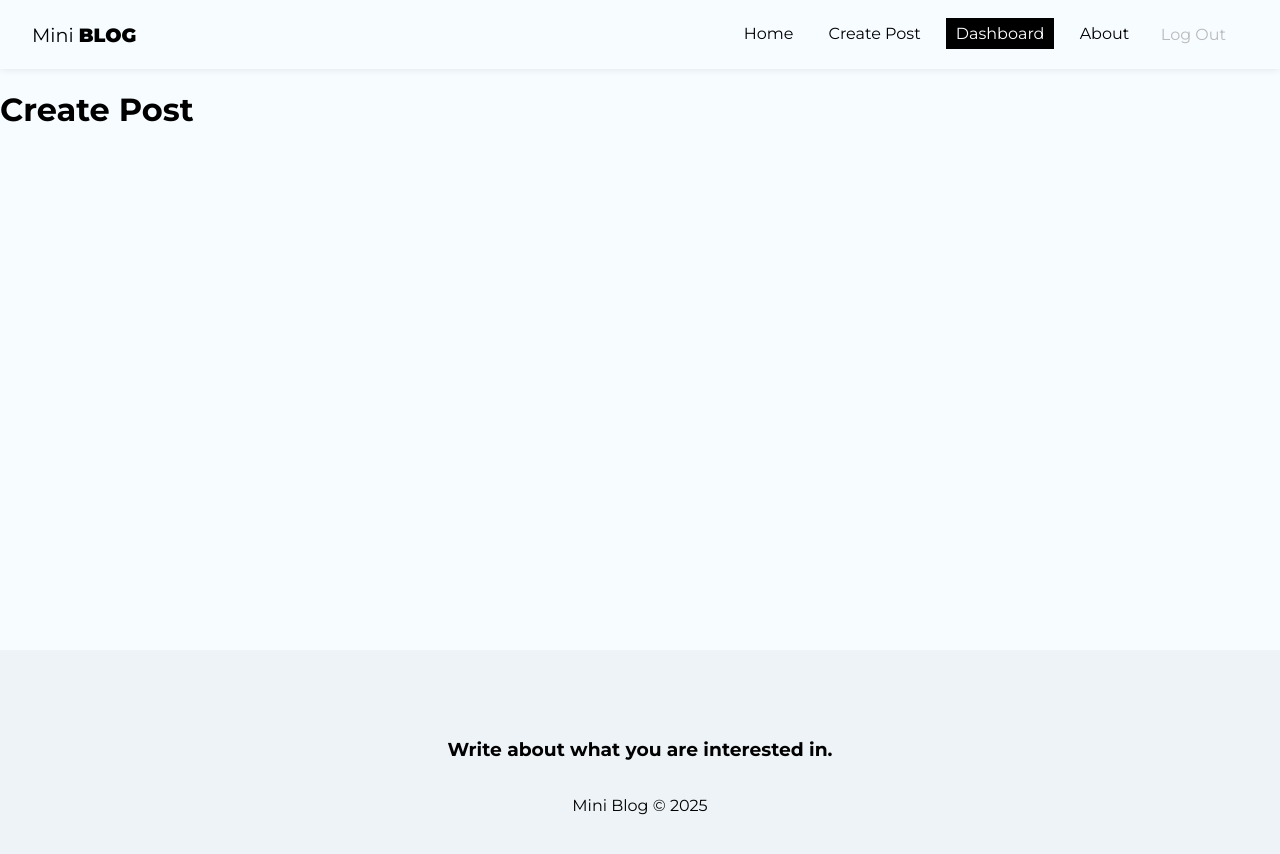
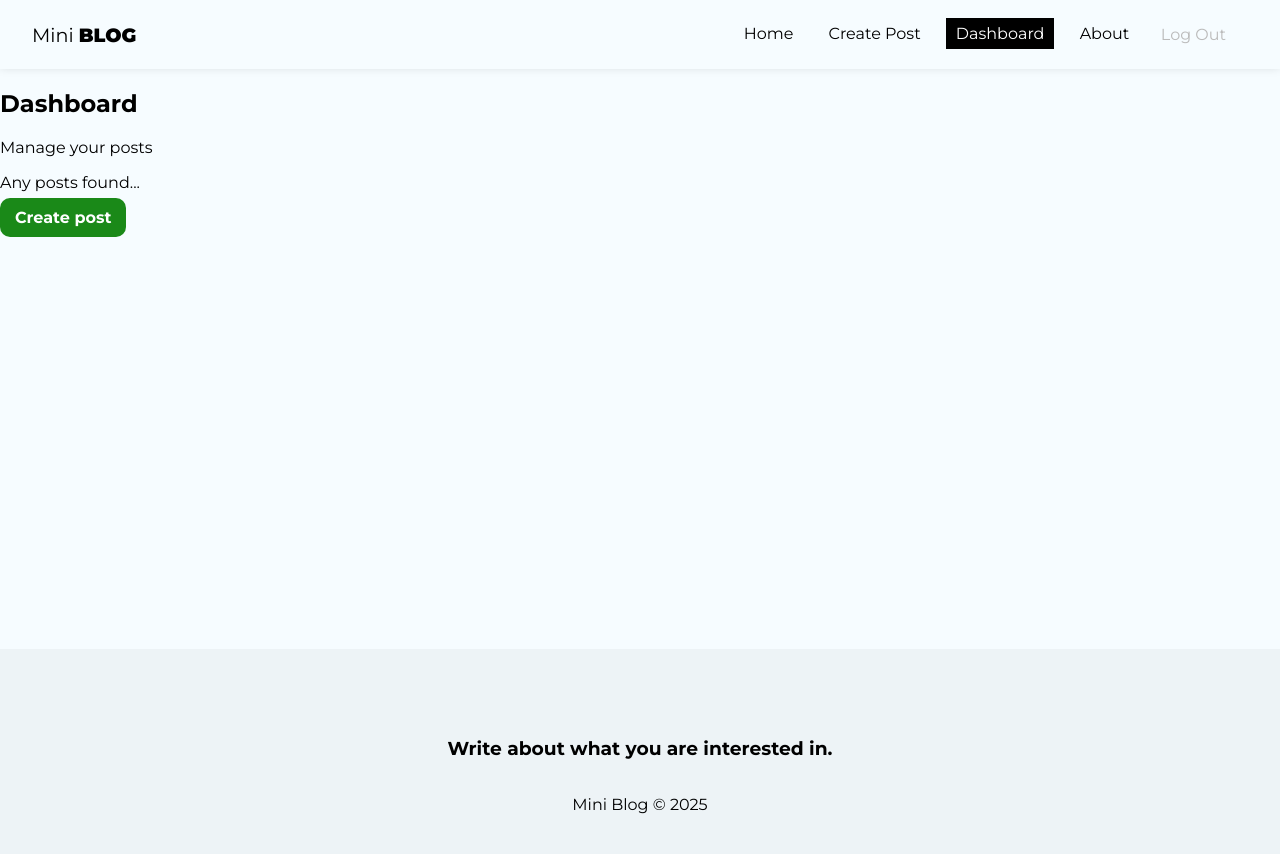
Before and after one commit to wandergale/MiniBlog-react, a React (Create React App) app: page /dashboard in a window 1280 px wide. Shown: the top 854 px of the page. Built offline with nearby package versions, Linux system fonts and the light colour scheme; no server answers; sample sign-in values are in the browser's storage.

Commit message:
creating dashboard logic

```diff
--- a/src/pages/Dashboard/Dashboard.js
+++ b/src/pages/Dashboard/Dashboard.js
@@ -1,9 +1,33 @@
+// CSS
 import styles from "./Dashboard.module.css";
 
+import { Link } from "react-router-dom";
+
+// hooks
+import { useAuthContext } from "../../context/AuthContext";
+import { useFetchDocuments } from "../../hooks/useFetchDocuments";
+
 const Dashboard = () => {
+  const { user } = useAuthContext();
+  const uid = user.uid;
+
+  const posts = [];
   return (
     <div>
-      <h1>Create Post</h1>
+      <h2>Dashboard</h2>
+      <p>Manage your posts</p>
+      {posts && posts.length === 0 ? (
+        <div className={styles.noposts}>
+          <p>Any posts found...</p>
+          <Link to="/posts/create" className="btn">
+            Create post
+          </Link>
+        </div>
+      ) : (
+        <div>
+          <p>Tem posts</p>
+        </div>
+      )}
     </div>
   );
 };
```
